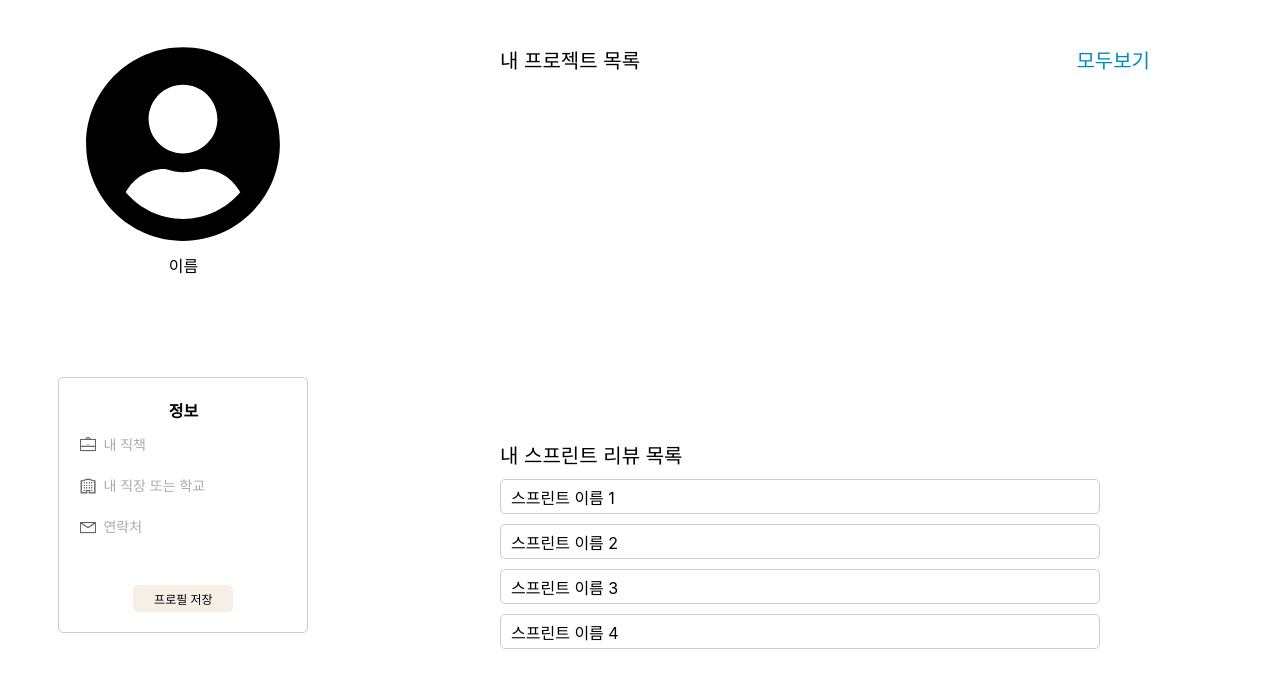
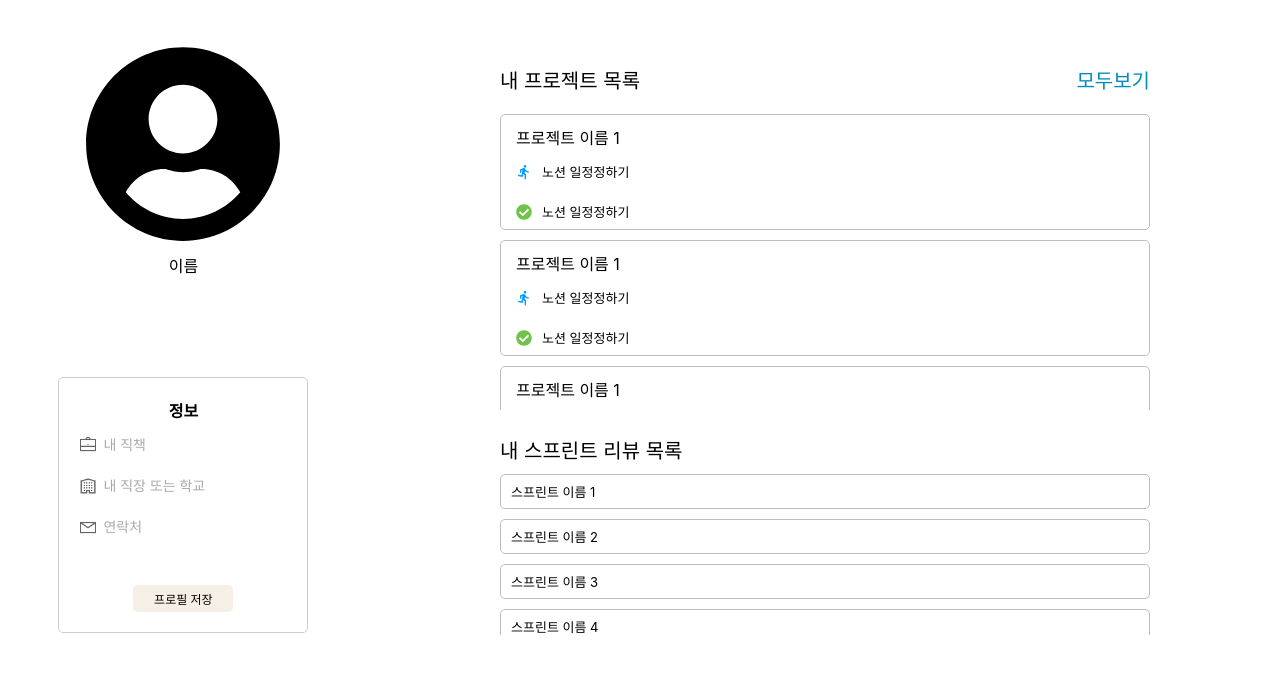
Before and after one commit to SoftwareEngineering-jnu1/AgileSupportProgram, a React (Create React App) app: page /mypage in a window 1280 px wide. Shown: the top 688 px of the page. Built offline with nearby package versions, Linux system fonts and the light colour scheme; a web font is replaced by a local one.

Commit message:
feat: 메모페이지 메모 생성 기능 구현

```diff
--- a/src/components/ProjectlistForm/Projectlist.module.css
+++ b/src/components/ProjectlistForm/Projectlist.module.css
@@ -1,11 +1,11 @@
-.pjlistcontainer {
+.div {
     display: flex;
     width: 650px;
-    height: 400px;
+    height: 350px;
+    max-height: 350px;
     flex-direction: column;
-    align-items: center;
+    align-items: left;
     margin-top: 40px;
-
 }
 .textcontainer {
     width: 100%;
@@ -13,7 +13,7 @@
     justify-content: space-between;
     align-items: flex-start;
 }
-.span {
+.title {
     font-size: 20px;
     margin-top: 5px;
     text-align: left;
@@ -24,4 +24,34 @@
     text-align: right;
     color: #008CBA;
     cursor: pointer;
-   }
+}
+.projectlistdiv {
+    overflow-y: auto;
+}
+.projectdiv {
+    display: flex;
+    flex-direction: column;
+    margin-bottom: 10px;
+    border: 1px solid #bdbdbd;
+    border-radius: 5px;
+}
+.epic{
+    display: flex;
+    height: 35px;
+    align-items: center;
+    border-radius: 5px;
+    cursor: pointer;
+    margin-left: 15px;
+    margin-top: 5px
+}
+.epic:hover{
+    background-color: #f2f2f2;
+}
+.projectname{
+    display: flex;
+    margin-top: 10px;
+    margin-left: 15px;
+}
+.epicname {
+    font-size: 13px;
+}
--- a/src/components/ProjectlistForm/Projectlist.tsx
+++ b/src/components/ProjectlistForm/Projectlist.tsx
@@ -1,16 +1,57 @@
 import React from 'react';
 import { useNavigate } from 'react-router-dom';
 import style from './Projectlist.module.css';
+import { MdDirectionsRun } from "react-icons/md"; /*진행중 아이콘*/
+import { FaCheckCircle } from "react-icons/fa"; /*완료 아이콘*/
 
 const Projectlist: React.FC = () => {
   const navigate = useNavigate();
 
   return (
-    <div className={style.pjlistcontainer}>
+    <div className={style.div}>
       <div className={style.textcontainer}>
-        <span className={style.span}>내 프로젝트 목록</span>
+        <span className={style.title}>내 프로젝트 목록</span>
         <p className={style.projectLink} onClick={() => navigate('/project')}>모두보기</p>
       </div>
+
+      <div className={style.projectlistdiv}>
+      <div className={style.projectdiv}> {/*프로젝트 안에 들어갈 목록들 생각*/}
+        <span className={style.projectname}>프로젝트 이름 1</span>
+        <div className={style.epic}>
+          <MdDirectionsRun color="#0099FF" style={{ marginRight: "10px"}}/>
+          <span className={style.epicname}>노션 일정정하기</span>
+        </div>
+        <div className={style.epic}>
+          <FaCheckCircle color="#6FC349" style={{ marginRight: "10px"}}/>
+          <span className={style.epicname}>노션 일정정하기</span>
+        </div>
+      </div>
+
+      <div className={style.projectdiv}>
+        <span className={style.projectname}>프로젝트 이름 1</span>
+        <div className={style.epic}>
+          <MdDirectionsRun color="#0099FF" style={{ marginRight: "10px"}}/>
+          <span className={style.epicname}>노션 일정정하기</span>
+        </div>
+        <div className={style.epic}>
+          <FaCheckCircle color="#6FC349" style={{ marginRight: "10px"}}/>
+          <span className={style.epicname}>노션 일정정하기</span>
+        </div>
+      </div>
+
+      <div className={style.projectdiv}>
+        <span className={style.projectname}>프로젝트 이름 1</span>
+        <div className={style.epic}>
+          <MdDirectionsRun color="#0099FF" style={{ marginRight: "10px"}}/>
+          <span className={style.epicname}>노션 일정정하기</span>
+        </div>
+        <div className={style.epic}>
+          <FaCheckCircle color="#6FC349" style={{ marginRight: "10px"}}/>
+          <span className={style.epicname}>노션 일정정하기</span>
+        </div>
+      </div>
+      </div>
+
     </div>
 
   );};export default Projectlist;
--- a/src/components/SprintreviewlistForm/Sprintreviewlist.module.css
+++ b/src/components/SprintreviewlistForm/Sprintreviewlist.module.css
@@ -1,24 +1,32 @@
 .splistcontainer {
     display: flex;
     flex-direction: column;
-    width: 600px;
-    max-height: 300px;
-    overflow-y: auto;
+    width: 650px;
+    height:200px;
+    max-height: 200px;
     align-items: left;
+    margin-top: 25px;
 }
-.span {
+.title {
     font-size: 20px;
     text-align: left;
+}
+.sprintrivewlistdiv {
+    overflow-y: auto;
 }
 .rivewdiv {
     display: flex;
     height: 35px;
     align-items: center;
-    border: 1px solid #ccc;
+    border: 1px solid #bdbdbd;
     border-radius: 5px;
     cursor: pointer;
     margin-top: 10px
 }
+.rivewdiv:hover {
+    background-color: #f2f2f2;
+}
 .sprintname{
     margin-left: 10px;
+    font-size: 13px;
 }
--- a/src/components/SprintreviewlistForm/Sprintreviewlist.tsx
+++ b/src/components/SprintreviewlistForm/Sprintreviewlist.tsx
@@ -1,44 +1,30 @@
-import React, {useState} from 'react';
-import { useNavigate } from 'react-router-dom';
+import React from 'react';
 import style from './Sprintreviewlist.module.css';
 
 const Sprintreviewlist: React.FC = () => {
-  const [isModalOpen, setIsModalOpen]= useState(false);
-
-  const handleOpenModal = (event: React.FormEvent) => {
-    event?.preventDefault();
-    setIsModalOpen(true);
-  };
-  const handleCloseModal = () => {
-    setIsModalOpen(false);
-  };
 
     return (
       <div className={style.splistcontainer}>
-          <span className={style.span}>내 스프린트 리뷰 목록</span>
-          <div className={style.rivewdiv} onClick={handleOpenModal}>
+          <span className={style.title}>내 스프린트 리뷰 목록</span>
+
+        <div className={style.sprintrivewlistdiv}>
+        <div className={style.rivewdiv}>
             <p className={style.sprintname}>스프린트 이름 1</p>
           </div>
-          <div className={style.rivewdiv} onClick={handleOpenModal}>
+          <div className={style.rivewdiv}>
             <p className={style.sprintname}>스프린트 이름 2</p>
           </div>
-          <div className={style.rivewdiv} onClick={handleOpenModal}>
+          <div className={style.rivewdiv}>
             <p className={style.sprintname}>스프린트 이름 3</p>
           </div>
-          <div className={style.rivewdiv} onClick={handleOpenModal}>
+          <div className={style.rivewdiv}>
             <p className={style.sprintname}>스프린트 이름 4</p>
           </div>
+          <div className={style.rivewdiv}>
+            <p className={style.sprintname}>스프린트 이름 5</p>
+          </div>
+        </div>
 
-          {isModalOpen && (
-            <div className={style.modal}>
-              <div className={style.modalcontent}>
-                <span className="close" onClick={handleCloseModal}>&times;</span>
-                <h2>memo</h2>
-                <textarea placeholder="Write your memo here..."></textarea>
-                <button onClick={handleCloseModal}>Close</button>
-              </div> {/* 메모장이 아닌 스프린트 리뷰창이 열리도록 수정 필요 */}
-            </div>
-          )}
       </div>
 
     );};export default Sprintreviewlist;
--- /dev/null
+++ b/src/pages/MemoPage/Memo.module.css
@@ -0,0 +1,60 @@
+.memopagediv {
+  text-align: center;
+  position: relative;
+  min-height: 100vh;
+  padding-bottom: 20px;
+  box-sizing: border-box;
+}
+
+.overlay {
+  position: fixed;
+  top: 0;
+  left: 0;
+  width: 100%;
+  height: 100%;
+  display: flex;
+  justify-content: center;
+  align-items: center;
+  background-color: rgba(0, 0, 0, 0.5);
+  backdrop-filter: blur(5px);
+  z-index: 1000;
+}
+
+.modaldiv {
+  background-color: white;
+  padding: 20px;
+  border-radius: 5px;
+  text-align: center;
+  position: relative;
+  z-index: 1001;
+}
+.textarea {
+  width: 100%;
+  height: 100%;
+  margin-top: 10px;
+  padding: 10px;
+  border: 1px solid #ccc;
+  border-radius: 5px;
+  box-sizing: border-box;
+}
+
+.close {
+  position: absolute;
+  top: 10px;
+  right: 10px;
+  font-size: 30px;
+  cursor: pointer;
+}
+
+.savemodal{
+  width: 250px;
+  margin-left: 20px;
+  margin-top: 20px;
+}
+.modalitem {
+  border: 1px solid #ccc;
+  padding: 10px;
+  margin-bottom: 10px;
+  border-radius: 5px;
+  text-align: left;
+}
--- a/src/pages/MemoPage/index.tsx
+++ b/src/pages/MemoPage/index.tsx
@@ -1,7 +1,65 @@
-import React from "react";
+import React, { useState } from 'react';
+import style from './Memo.module.css';
 
-const MemoPage = () => {
-  return <div>MemoPage</div>;
+interface ModalData {
+  id: number;
+  content: string;
+}
+
+const MemoPage: React.FC = () => {
+  const [isModalOpen, setIsModalOpen] = useState(false);
+  const [modalContent, setModalContent] = useState('');
+  const [savedModals, setSaveModals] = useState<ModalData[]>([]);
+
+  const handleOpenModal = () => {
+    setIsModalOpen(true);
+    setModalContent('');
+  };
+
+  const handleCloseModal = () => {
+    setIsModalOpen(false);
+  };
+
+  const handleSaveModal = () => {
+    if (modalContent.trim()) {
+      const newModal: ModalData = {
+        id: Date.now(),
+        content: modalContent,
+      };
+      setSaveModals([...savedModals, newModal]);
+      setIsModalOpen(false);
+    }
+  };
+
+  return (
+    <div className={style.memopagediv}>
+      <button onClick={handleOpenModal}>메모 생성</button>
+
+      {isModalOpen && (
+        <div className={style.overlay}>
+          <div className={style.modaldiv}>
+            <span className={style.close} onClick={handleCloseModal}>&times;</span>
+            <textarea className={style.textarea}
+              value={modalContent}
+              onChange={(e) => setModalContent(e.target.value)}
+              placeholder="내용"
+              ></textarea>
+            <button onClick={handleSaveModal}>Save</button>
+          </div>
+        </div>
+      )}
+
+      <div className={style.savemodal}>
+        {savedModals.map((modal) => (
+          <div key={modal.id} className={style.modalitem}>
+            <h3>제목</h3>
+            <p>{modal.content}</p>
+          </div>
+        )
+      )}
+      </div>
+    </div>
+  );
 };
 
 export default MemoPage;
--- a/src/pages/MyPage/MyPage.module.css
+++ b/src/pages/MyPage/MyPage.module.css
@@ -13,6 +13,7 @@
     position:absolute;
     left: 500px;
     margin: 0 auto;
+    margin-top: 20px
 }
 .usercircle {
    margin-top: 15%;
@@ -20,5 +21,5 @@
 }
 
 .spacer {
-    height: 150px;
+    height: 100px;
 }
--- a/src/pages/MyPage/index.tsx
+++ b/src/pages/MyPage/index.tsx
@@ -12,12 +12,12 @@ const MyPage: React.FC = () => {
         <div className={style.usercircle}><FaUserCircle size={200}/></div>
         <span className={style.name}>이름</span> {/*로그인 정보를 바탕으로 이름 정보 가져오기*/}
         <div className={style.profilediv}><ProfileForm/></div>
-        <div className={style.spacer}></div>  {/*하단공백*/}
       </div>
 
       <div className={style.containerlist}>
         <div className={style.projectlistdiv}><Projectlist/></div>
         <div className={style.sprintlistdiv}><Sprintreviewlist/></div>
+        <div className={style.spacer}></div>  {/*하단공백*/}
       </div>
     </div>
 
```
